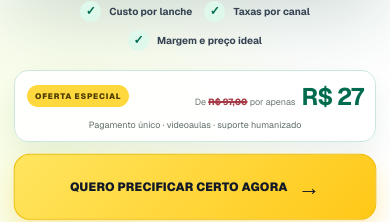
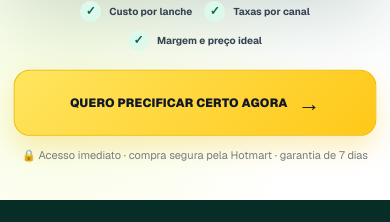
Before and after one commit to sorveteriamilkytimoteo-create/pagina-preficamix, a Next.js app: page / in a window 390 px wide. Shown: the part 1028-1250 px from the top of the page. Built offline with nearby package versions, Linux system fonts and the light colour scheme; no server answers.

Commit message:
Add files via upload

```diff
--- a/app/globals.css
+++ b/app/globals.css
@@ -70,13 +70,6 @@ a { color: inherit; text-decoration: none; }
 .hero-action { position: relative; z-index: 6; width: min(610px,100%); display: flex; align-items: center; flex-direction: column; margin-top: 2px; }
 .hero-benefits { margin: 10px 0 16px; display: flex; flex-wrap: wrap; justify-content: center; gap: 10px 18px; }
 .hero-benefits > span { display: inline-flex; align-items: center; gap: 8px; color: #354252; font-size: 13px; font-weight: 650; }
-.hero-offer-preview { width: min(100%, 520px); display: grid; grid-template-columns: auto auto 1fr; align-items: center; gap: 10px 14px; margin: 0 0 12px; padding: 12px 16px; color: #17483b; background: rgba(255,255,255,.92); border: 1px solid #cce7dc; border-radius: 14px; box-shadow: 0 12px 28px rgba(8,78,59,.08); }
-.hero-offer-preview > span { padding: 6px 8px; color: #4e3e00; background: var(--yellow); border-radius: 999px; font-size: 8px; font-weight: 900; letter-spacing: .8px; }
-.hero-offer-preview > div { display: flex; align-items: baseline; gap: 6px; white-space: nowrap; }
-.hero-offer-preview small { color: #6d7974; font-size: 9px; }
-.hero-offer-preview s { color: #a53b46; font-weight: 800; text-decoration-thickness: 2px; }
-.hero-offer-preview strong { color: var(--green-dark); font-size: 24px; letter-spacing: -1px; }
-.hero-offer-preview p { margin: 0; color: #5f6e68; font-size: 9px; line-height: 1.4; text-align: left; }
 .check-icon { flex: 0 0 auto; width: 21px; height: 21px; display: grid; place-items: center; color: var(--green-dark); background: #dff8ec; border-radius: 50%; font-size: 12px; font-weight: 900; }
 .primary-cta {
   width: min(100%, 520px); min-height: 72px; display: flex; flex-wrap: wrap; align-items: center; justify-content: center; gap: 10px;
@@ -409,9 +402,6 @@ footer { padding: 34px 0; border-top: 1px solid #e5e9e7; background: #fbfcfc; }.
   .hero-lead { font-size: 15px; line-height: 1.45; }
   .hero-benefits { gap: 8px 12px; }
   .hero-benefits > span { font-size: 10px; }
-  .hero-offer-preview { grid-template-columns: 1fr auto; gap: 7px 10px; padding: 10px 12px; }
-  .hero-offer-preview > span { justify-self: start; }
-  .hero-offer-preview p { grid-column: 1 / -1; text-align: center; }
   .primary-cta { min-height: 70px; padding-inline: 16px; font-size: 12px; }
   .product-stage { min-height: 0; margin-top: 18px; }
   .browser-shell { width: 100%; transform: none; border-radius: 14px; }
--- a/app/page.tsx
+++ b/app/page.tsx
@@ -290,11 +290,6 @@ export default function Home() {
               <span><CheckIcon /> Custo por lanche</span>
               <span><CheckIcon /> Taxas por canal</span>
               <span><CheckIcon /> Margem e preço ideal</span>
-            </div>
-            <div className="hero-offer-preview" aria-label="Oferta especial do Precifica Mix">
-              <span>OFERTA ESPECIAL</span>
-              <div><small>De <s>R$ 97,00</s> por apenas</small><strong>R$ 27</strong></div>
-              <p>Pagamento único · videoaulas · suporte humanizado</p>
             </div>
             <a className="primary-cta" href="#oferta">
               QUERO PRECIFICAR CERTO AGORA <span>→</span>
```
Also changed, not shown: 1 other file (tests, documents, lock files or other folders).
